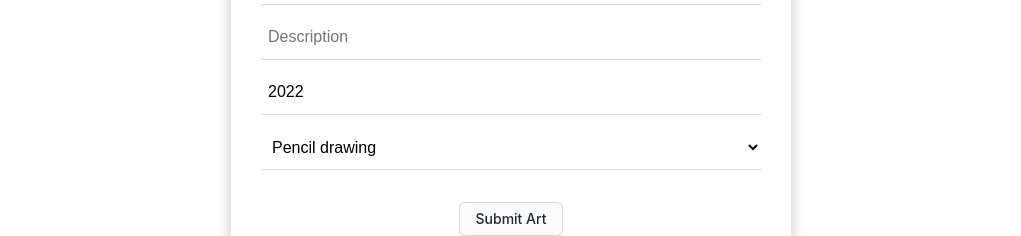
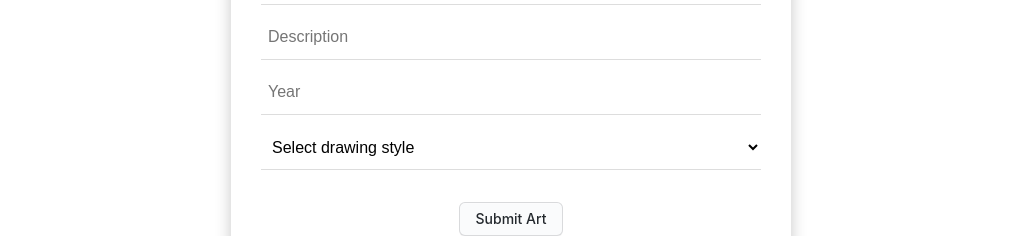
Before and after one commit to dudabrasilc/arts-by-all-react-app, a React (Create React App) app: page /Contribute in a window 1280 px wide. Shown: the part 433-669 px from the top of the page, without its empty margins (129-1150 px from the left). Built offline with nearby package versions, Linux system fonts and the light colour scheme; data requests are answered from the project's data file.

Commit message:
Add place holder to Year input

```diff
--- a/src/components/Contribute.js
+++ b/src/components/Contribute.js
@@ -5,8 +5,8 @@ function Contribute({ addArt }) {
     name: "",
     artist: "",
     image: "",
-    year: "2022",
-    style: "",
+    year: "",
+    style: "none",
     description: ""
   })
   const [submitted, setSubmitted] = useState("")
@@ -56,6 +56,7 @@ function Contribute({ addArt }) {
         <input type="text" name="description" placeholder="Description" value={formData.description} onChange={handleChange}/>
         <input type="number" min={0} max={new Date().getFullYear()} name="year" placeholder="Year" value={formData.year} onChange={handleChange}/>
         <select value={formData.style} name="style" onChange={handleChange}>
+          <option value="none">Select drawing style</option>
           <option value="Pencil drawing">Pencil drawing</option>
           <option value="Ink drawing">Ink drawing</option>
           <option value="Pen drawing">Pen drawing</option>
```
